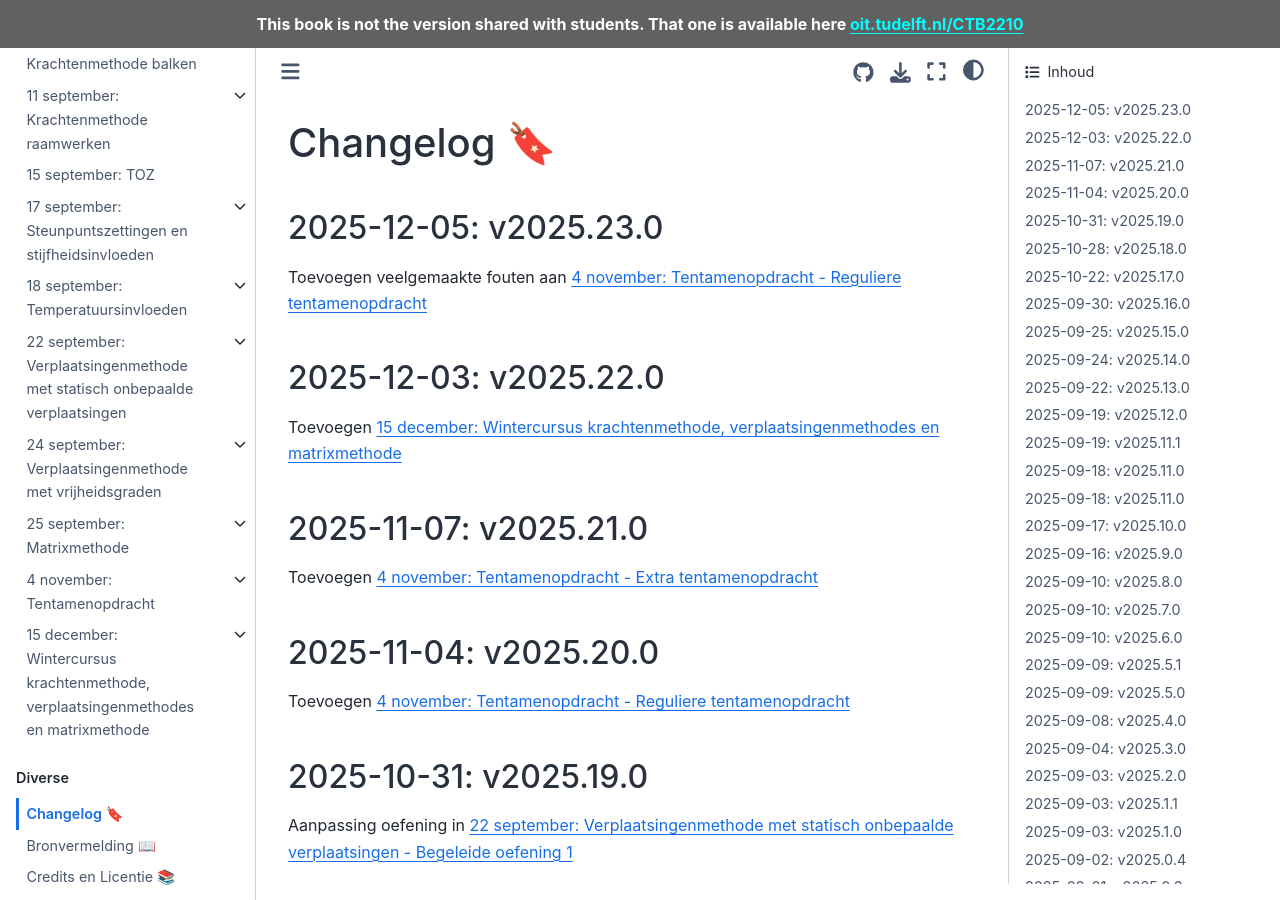
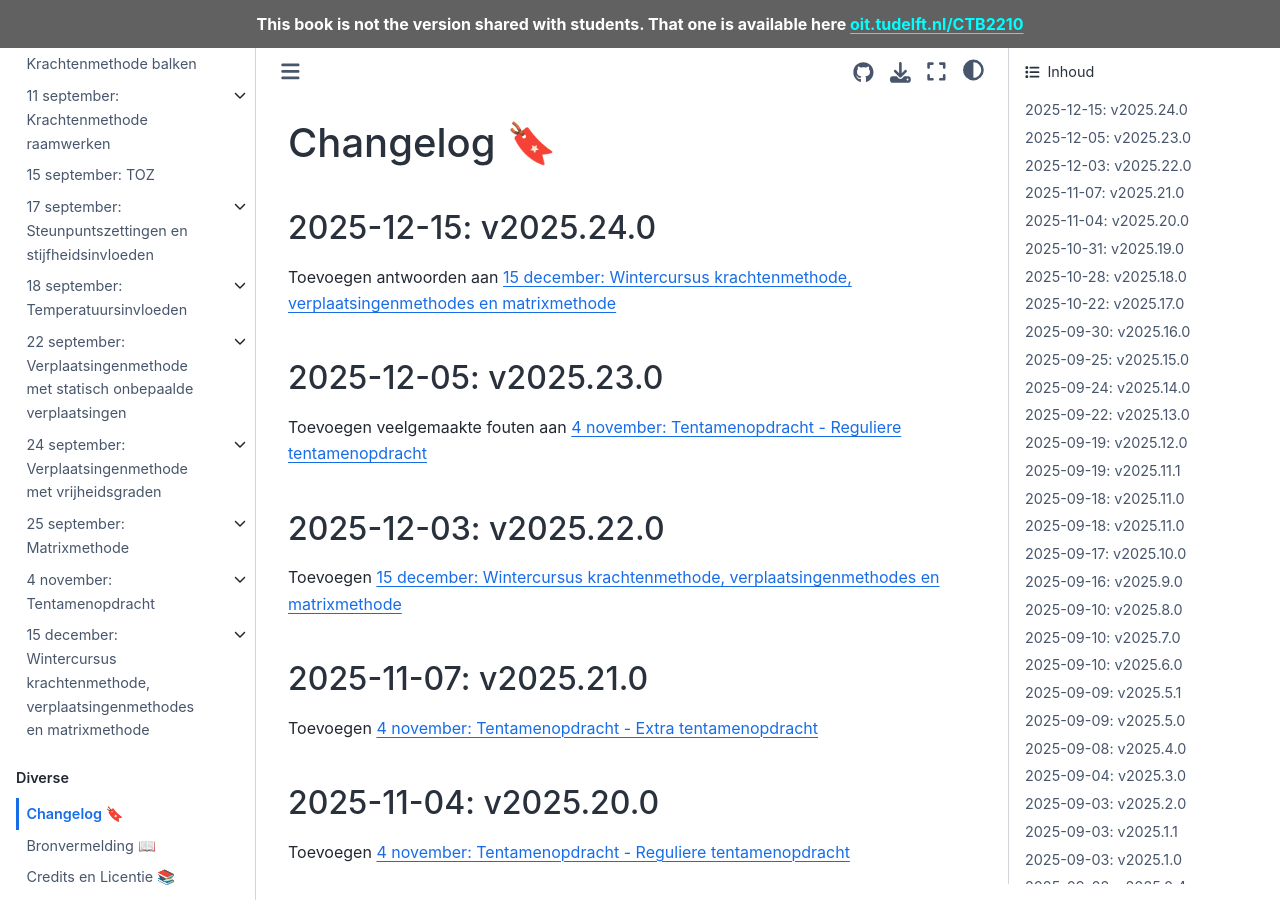
Before and after one commit to TUDelft-books/CTB2210, a Jupyter Book: the page built from book/changelog.md, in a window 1280 px wide and 900 px high. Built offline with Jupyter Book 1.0.4 settings and Sphinx 7.4.7 and the Sphinx Book theme 1.1.4, drawn with Linux system fonts in a browser that asks for light colours; comment, search, counter and statistics services are not loaded.

Commit message:
Update changelog.md

```diff
--- a/book/changelog.md
+++ b/book/changelog.md
@@ -1,4 +1,7 @@
 # Changelog 🔖
+
+## 2025-12-15: v2025.24.0
+Toevoegen antwoorden aan [15 december: Wintercursus krachtenmethode, verplaatsingenmethodes en matrixmethode](./wintercursus_1/lesson.md)
 
 ## 2025-12-05: v2025.23.0
 Toevoegen veelgemaakte fouten aan [4 november: Tentamenopdracht - Reguliere tentamenopdracht](./exam/exam.md)
```
